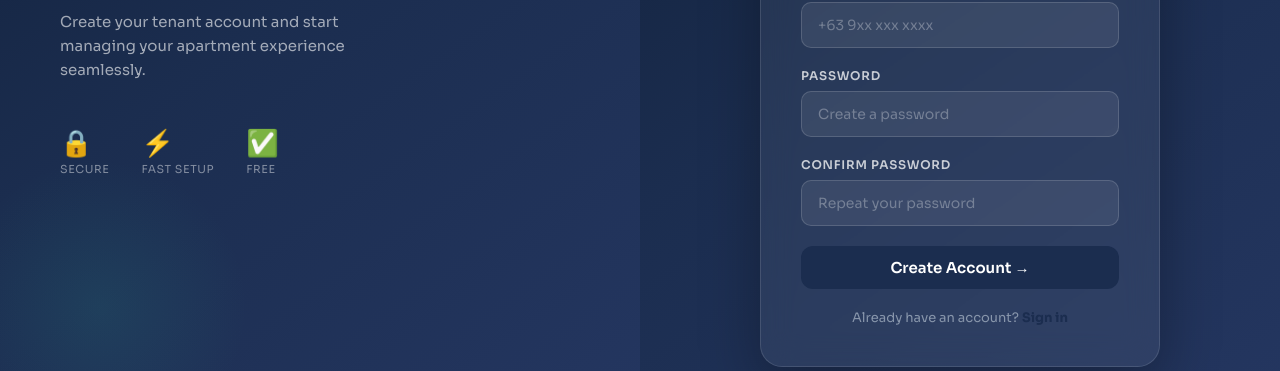
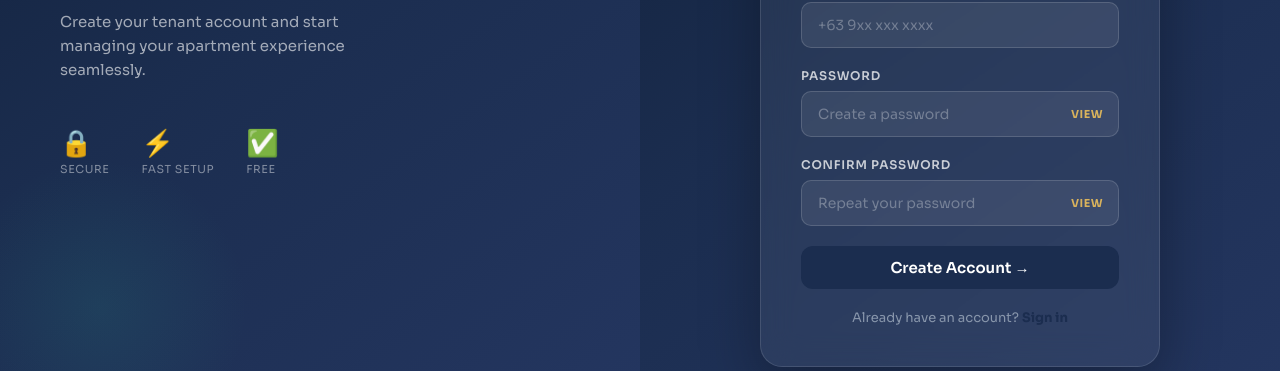
Before and after one commit to rhyancornejosanchez-web/Web-System-Group-6, a Flask app: page /register in a window 1280 px wide. Shown: the part 443-814 px from the top of the page. Run offline with Flask 3, Linux system fonts and the light colour scheme.

Commit message:
Can view and can hide the passwords of accounts

```diff
--- a/static/style.css
+++ b/static/style.css
@@ -616,3 +616,27 @@ tbody tr:hover { background: rgba(27,45,79,0.035); }
   border-top: 1px solid var(--border);
   padding-top: 8px;
 }
+
+/* ── PASSWORD SHOW/HIDE ──────────────────────────────────────────────────────── */
+.password-field { position: relative; }
+.password-field input { padding-right: 60px; }
+.password-toggle {
+  position: absolute;
+  top: 50%; right: 8px;
+  transform: translateY(-50%);
+  background: transparent;
+  border: none;
+  cursor: pointer;
+  font-family: 'Sora', sans-serif;
+  font-size: 11px;
+  font-weight: 700;
+  text-transform: uppercase;
+  letter-spacing: 0.5px;
+  padding: 6px 8px;
+  border-radius: 8px;
+  color: var(--text-mid);
+  opacity: 0.85;
+  transition: opacity 0.15s;
+}
+.password-toggle:hover { opacity: 1; }
+.login-form-card .password-toggle { color: var(--gold-light); }
--- a/templates/register.html
+++ b/templates/register.html
@@ -63,11 +63,17 @@
         </div>
         <div class="form-group">
           <label>Password</label>
-          <input type="password" name="password" placeholder="Create a password" autocomplete="new-password" required>
+          <div class="password-field">
+            <input type="password" name="password" id="regPassword" placeholder="Create a password" autocomplete="new-password" required>
+            <button type="button" class="password-toggle" onclick="togglePassword('regPassword', this)">view</button>
+          </div>
         </div>
         <div class="form-group">
           <label>Confirm Password</label>
-          <input type="password" name="confirm_password" placeholder="Repeat your password" required>
+          <div class="password-field">
+            <input type="password" name="confirm_password" id="regConfirmPassword" placeholder="Repeat your password" required>
+            <button type="button" class="password-toggle" onclick="togglePassword('regConfirmPassword', this)">view</button>
+          </div>
         </div>
         <button type="submit" class="btn btn-primary">Create Account →</button>
       </form>
@@ -78,4 +84,17 @@
     </div>
   </div>
 </div>
+
+<script>
+function togglePassword(inputId, btn) {
+  const input = document.getElementById(inputId);
+  if (input.type === 'password') {
+    input.type = 'text';
+    btn.textContent = 'hide';
+  } else {
+    input.type = 'password';
+    btn.textContent = 'view';
+  }
+}
+</script>
 {% endblock %}
```
Also changed, not shown: templates/login.html (+14 -1 lines), apartment.db.
